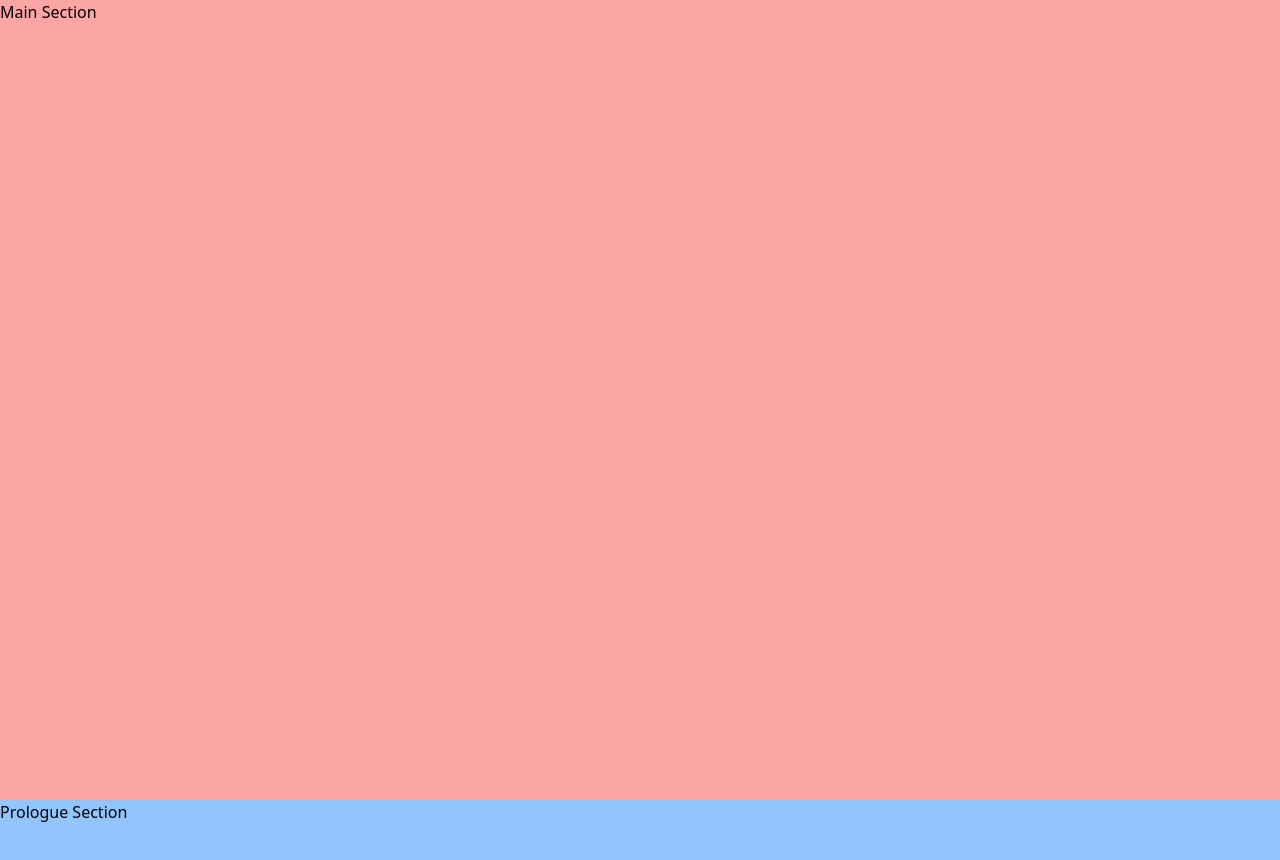
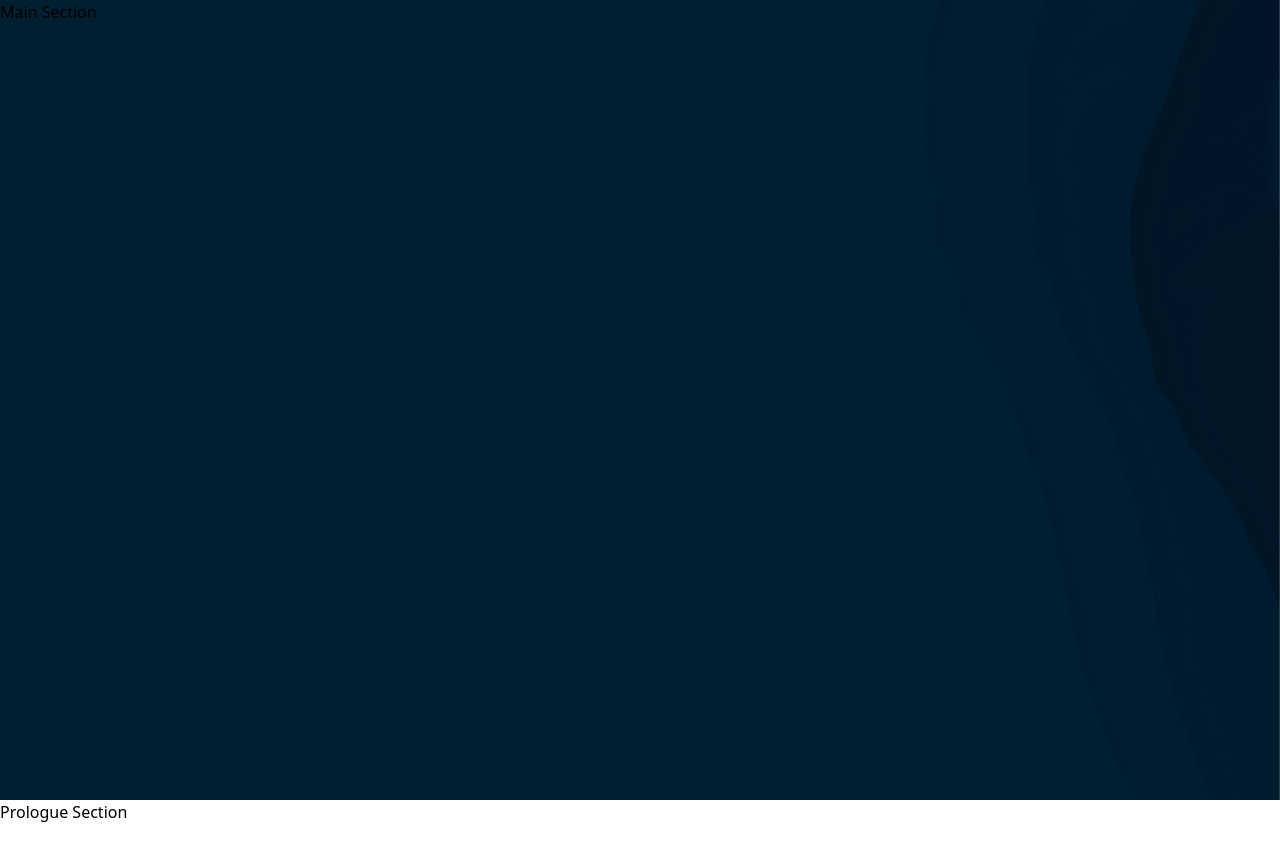
Before and after one commit to rangggu/portfolio, a Next.js app: page / in a window 1280 px wide. Shown: the top 860 px of the page. Built offline with nearby package versions, Linux system fonts and the light colour scheme.

Commit message:
Feat : 배경 이미지 추가

```diff
--- a/src/app/page.tsx
+++ b/src/app/page.tsx
@@ -5,6 +5,7 @@ import { scrollToSection } from "@/utils/scrollUtils"
 import { useScrollObserver } from "@/hooks/useScrollObserver"
 import Main from "@/components/main/Main"
 import Prologue from "@/components/prologue/Prologue"
+import Background from "@/components/_common/Background"
 
 const sections = [
   { id: "main", component: Main },
@@ -14,9 +15,9 @@ const sections = [
 export default function Page() {
   const sectionsRef = useRef<(HTMLDivElement | null)[]>([])
 
-  // URL 리다이렉트 및 초기 섹션 스크롤
+  // @NOTE: 리다이렉트 설정 및 기존 section으로 스크롤
   useEffect(() => {
-    const targetId = window.location.pathname.slice(1) || "main" // 현재 경로 추출
+    const targetId = window.location.pathname.slice(1) || "main" // 기존 경로 추출
     if (window.location.pathname !== "/") {
       window.history.replaceState(null, "", "/")
     }
@@ -24,7 +25,7 @@ export default function Page() {
     scrollToSection(targetId, sectionsRef.current)
   }, [])
 
-  // 스크롤 이벤트로 URL 업데이트
+  // @NOTE: 해당 section이 표시될 때 마다 url 업데이트
   useScrollObserver(sectionsRef.current, (newUrl) => {
     if (window.location.pathname !== newUrl) {
       window.history.replaceState(null, "", newUrl)
@@ -32,16 +33,14 @@ export default function Page() {
   })
 
   return (
-    <main>
+    <main className="relative">
+      <Background />
       {sections.map(({ id, component: Component }, index) => (
         <section
           key={id}
           ref={(el: any) => (sectionsRef.current[index] = el)}
           id={id}
-          style={{
-            height: "100vh",
-            width: "100%",
-          }}
+          className="w-full h-screen"
         >
           <Component />
         </section>
--- /dev/null
+++ b/src/components/_common/Background.tsx
@@ -0,0 +1,18 @@
+import Image from "next/image"
+
+export default function Background() {
+  return (
+    <div className="fixed top-0 left-0 w-full h-screen -z-10">
+      <Image
+        className="w-full h-full"
+        src="/images/background.png"
+        alt="배경 이미지"
+        objectFit="cover"
+        width={1920}
+        height={1080}
+        quality={100}
+        priority
+      />
+    </div>
+  )
+}
--- a/src/components/main/Main.tsx
+++ b/src/components/main/Main.tsx
@@ -1,6 +1,6 @@
 export default function Main() {
   return (
-    <div className="w-full h-dvh bg-red-300">
+    <div className="w-full h-screen">
       <h1>Main Section</h1>
     </div>
   )
--- a/src/components/prologue/Prologue.tsx
+++ b/src/components/prologue/Prologue.tsx
@@ -1,6 +1,6 @@
 export default function Prologue() {
   return (
-    <div className="w-full h-dvh bg-blue-300">
+    <div className="w-full h-screen">
       <h1>Prologue Section</h1>
     </div>
   )
```
Also changed, not shown: public/images/background.png (added).
